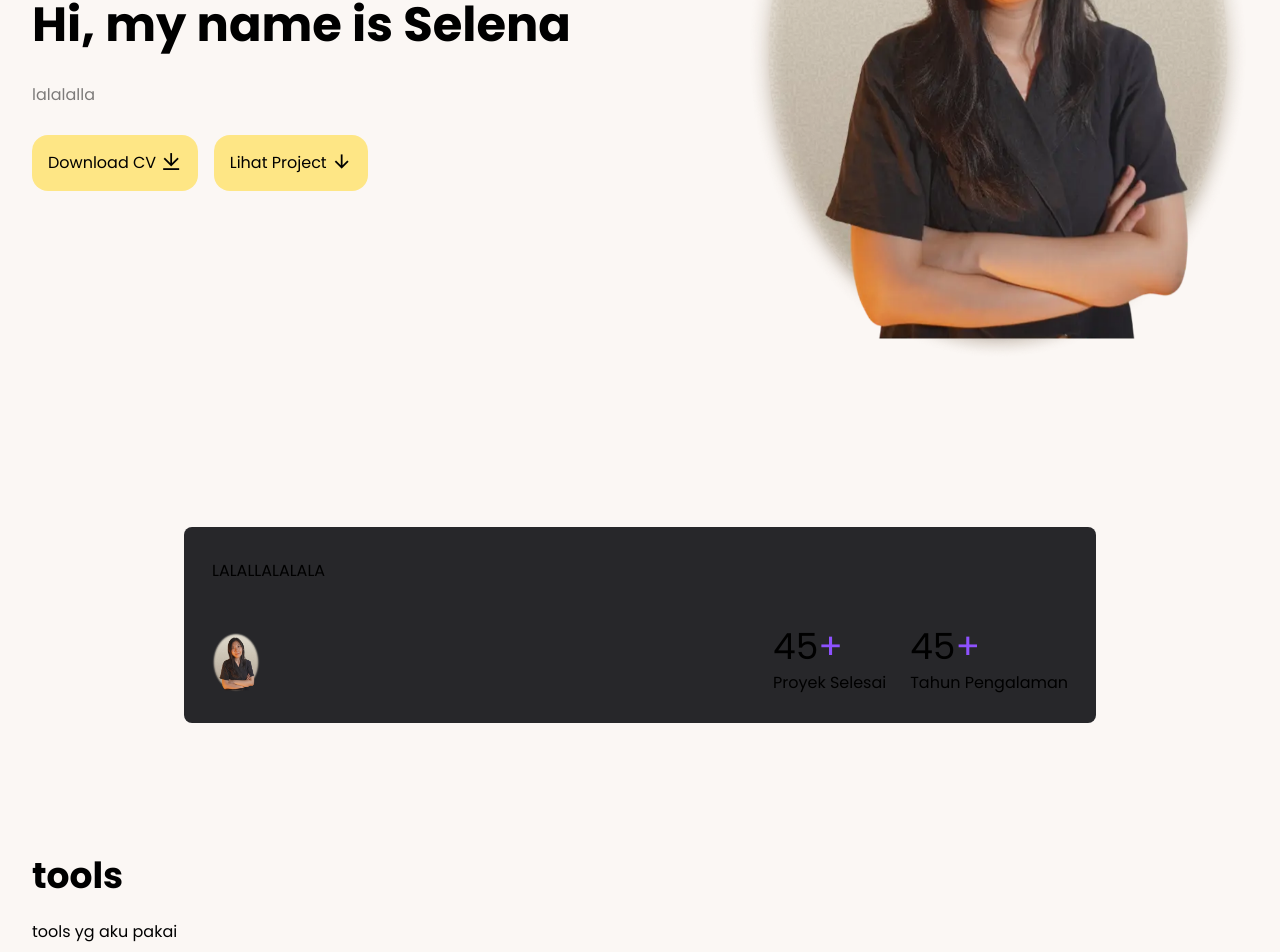
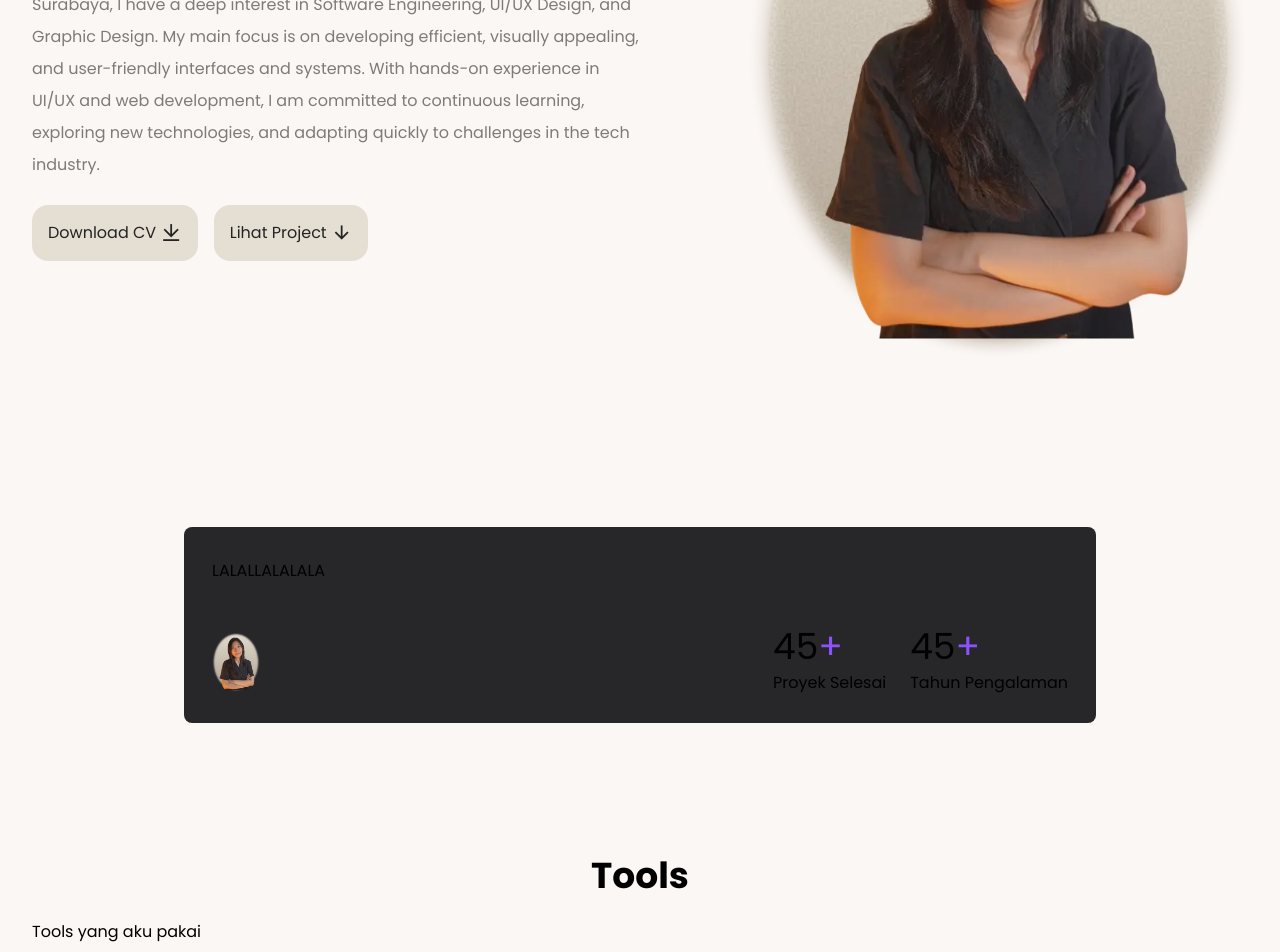
Before and after one commit to selenahans/portofolio, a React (Vite) app in the folder portofolio/: page / in a window 1280 px wide. Shown: the part 320-1272 px from the top of the page. Built offline with nearby package versions, Linux system fonts and the light colour scheme.

Commit message:
button, desc,

```diff
--- a/portofolio/src/App.tsx
+++ b/portofolio/src/App.tsx
@@ -13,7 +13,8 @@ function App() {
       {/* <h1 className="text-3xl text-red-600 text-shadow-black">hao</h1> */}
       <div className="hero grid md:grid-cols-2 items-center pt-10 xl:gap-0 gap-6 grid-cols-1">
         <div className="animate__animated animate__fadeInUp animate__delay-3s">
-          <div className="flex items-center gap-3 mb-6 bg-amber-300 w-fit p-4 rounded-2xl">
+          <h1 className="text-5xl/tight font-bold mb-6">Hi, I'm Selena Hans</h1>
+          {/* <div className="flex items-center gap-3 mb-6 bg-amber-300 w-fit p-4 rounded-2xl">
             <img
               src={DataImage.HeroImage}
               alt="Hero"
@@ -21,21 +22,29 @@ function App() {
               loading="lazy"
             />
             <q>lorem ipsum im so happy to see you!</q>
-          </div>
-          <h1 className="text-5xl/tight font-bold mb-6">
-            Hi, my name is Selena
-          </h1>
-          <p className="text-base/loose mb-6 opacity-50">lalalalla</p>
+          </div> */}
+          <p className="text-base/loose mb-6 font-semibold">
+            ● Based in Surabaya, Indonesia
+          </p>
+          <p className="text-base/loose mb-6 opacity-50">
+            As a third-year Informatics Engineering student at the University of
+            Surabaya, I have a deep interest in Software Engineering, UI/UX
+            Design, and Graphic Design. My main focus is on developing
+            efficient, visually appealing, and user-friendly interfaces and
+            systems. With hands-on experience in UI/UX and web development, I am
+            committed to continuous learning, exploring new technologies, and
+            adapting quickly to challenges in the tech industry.
+          </p>
           <div className="flex items-center sm:gap-4 gap-2">
             <a
               href="#"
-              className="bg-amber-200 p-4 rounded-2xl hover:bg-amber-400"
+              className="bg-[#E5DFD3] p-4 rounded-2xl hover:bg-[#A39383] hover:scale-110 transition-transform duration-300 text-[#232323]"
             >
               Download CV <i className="ri-download-line ri-lg "></i>
             </a>
             <a
               href="#"
-              className="bg-amber-200 p-4 rounded-2xl hover:bg-amber-400"
+              className="bg-[#E5DFD3] p-4 rounded-2xl hover:bg-[#A39383] hover:scale-110 transition-transform duration-300 text-[#232323]"
             >
               Lihat Project <i className="ri-arrow-down-line ri-lg"></i>
             </a>
@@ -49,7 +58,12 @@ function App() {
         />
       </div>
       <div className="tentang mt-32 py-10" id="tentang">
-        <div className="w-2/3 lg:w-3/4 w-full mx-auto p-7 bg-zinc-800 rounded-lg" data-aos="fade-up" data-aos-duration="1000" data-aos-once="true">
+        <div
+          className="w-2/3 lg:w-3/4 w-full mx-auto p-7 bg-zinc-800 rounded-lg"
+          data-aos="fade-up"
+          data-aos-duration="1000"
+          data-aos-once="true"
+        >
           <img
             src={DataImage.HeroImage}
             alt="Image"
@@ -84,21 +98,36 @@ function App() {
         </div>
 
         <div className="tools mt-32 ">
-          <h1 className="text-4xl/snug font-bold mb-4" data-aos="fade-up" data-aos-duration="1000" data-aos-once="true"> tools</h1>
-          <p className="xl:w-2/5 lg:w-2/4 md:w-2/3 sm:w-3/4 w-full text-base/loose opacity-50" data-aos="fade-up" data-aos-duration="1000" data-aos-delay="300" data-aos-once="true" >
-            tools yg aku pakai
+          <h1
+            className="text-4xl/snug font-bold mb-4 text-center"
+            data-aos="fade-up"
+            data-aos-duration="1000"
+            data-aos-once="true"
+          >
+            Tools
+          </h1>
+          <p
+            className="xl:w-2/5 lg:w-2/4 md:w-2/3 sm:w-3/4 w-full text-base/loose opacity-50"
+            data-aos="fade-up"
+            data-aos-duration="1000"
+            data-aos-delay="300"
+            data-aos-once="true"
+          >
+            Tools yang aku pakai
           </p>
           <div className="tools-box mt-14 grid lg:grid-cols-4 md:grid-cols-3 sm:grid-cols-2 grid-cols-1 gap-4">
             {listTools.map((tool) => (
               <div
-                className="flex items-center  gap-2 p-3 border border-zinc-800 rounded-md hover:bg-zinc-200 group "
+                className="flex items-center  gap-2 p-3 border border-[#A39383] rounded-md hover:bg-[#F1EAD8] group "
                 key={tool.id}
-                data-aos="fade-up" data-aos-duration="1000" data-aos-delay={tool.dad}
+                data-aos="fade-up"
+                data-aos-duration="1000"
+                data-aos-delay={tool.dad}
               >
                 <img
                   src={tool.gambar}
                   alt="tools image"
-                  className="w-14 bg-zinc-800 p-1 group-hover: bg-zinc-900"
+                  className="w-14 bg-transparent p-1 group-hover:bg-transparent rounded-md"
                 />
                 <div>
                   <h4 className="font-bold">{tool.nama}</h4>
@@ -111,13 +140,32 @@ function App() {
       </div>
 
       <div className="proyek mt-32 py-10" id="project">
-        <h1 className="text-center text-4xl font-bold mb-2" data-aos="fade-up" data-aos-duration="1000" data-aos-once="true">project</h1>
-        <p className="text-base/loose text-center opacity-50" data-aos="fade-up" data-aos-duration="1000" data-aos-delay="300" data-aos-once="true">
+        <h1
+          className="text-center text-4xl font-bold mb-2"
+          data-aos="fade-up"
+          data-aos-duration="1000"
+          data-aos-once="true"
+        >
+          project
+        </h1>
+        <p
+          className="text-base/loose text-center opacity-50"
+          data-aos="fade-up"
+          data-aos-duration="1000"
+          data-aos-delay="300"
+          data-aos-once="true"
+        >
           list project yang sudah aku buat
         </p>
         <div className="proyek-box mt-14 grid lg:grid-cols-3 sm:grid-cols-2 grid-cols-1 gap-4 ">
           {listProyek.map((proyek) => (
-            <div key={proyek.id} className="p-4 bg-zinc-800 rounded-md" data-aos="fade-up" data-aos-duration="1000" data-aos-delay={proyek.dad}>
+            <div
+              key={proyek.id}
+              className="p-4 bg-zinc-800 rounded-md"
+              data-aos="fade-up"
+              data-aos-duration="1000"
+              data-aos-delay={proyek.dad}
+            >
               <img src={proyek.gambar} alt={proyek.nama} loading="lazy" />
               <div>
                 <h1 className="text2xl font-bold my-4">{proyek.nama}</h1>
@@ -188,9 +236,7 @@ function App() {
         </form>
       </div> */}
 
-      <div>
-
-      </div>
+      <div></div>
     </>
   );
 }
```
